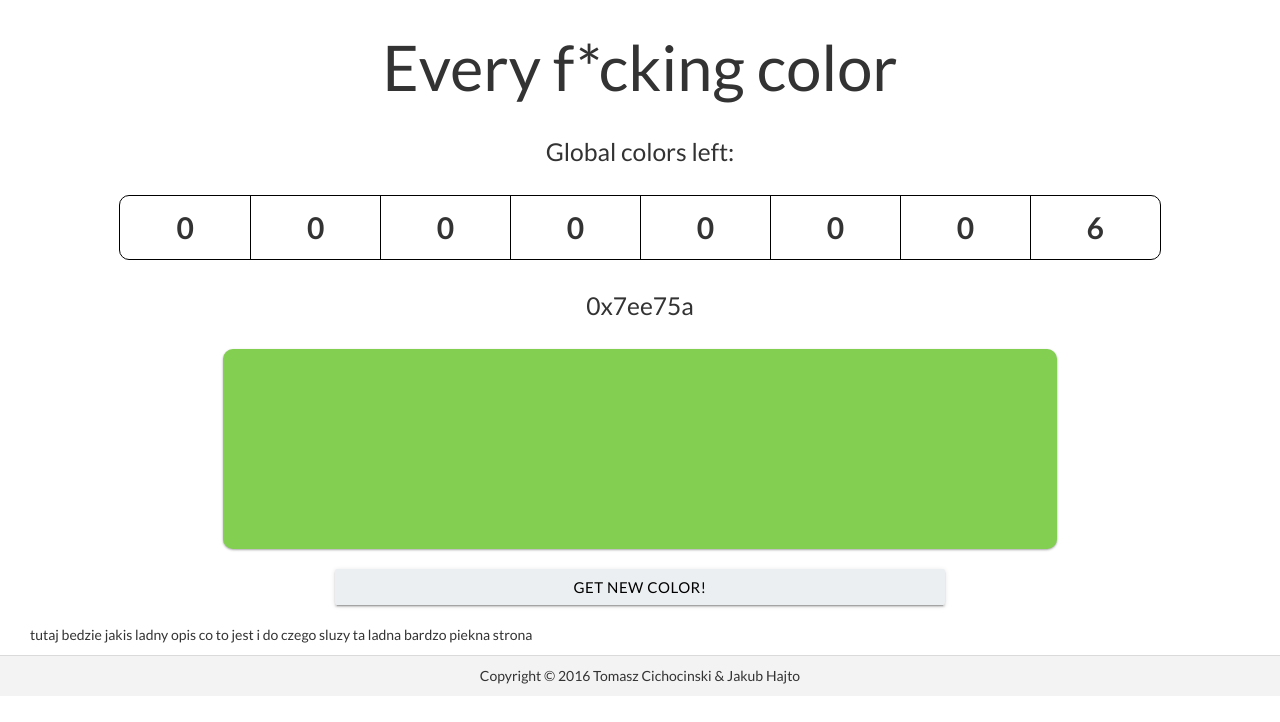
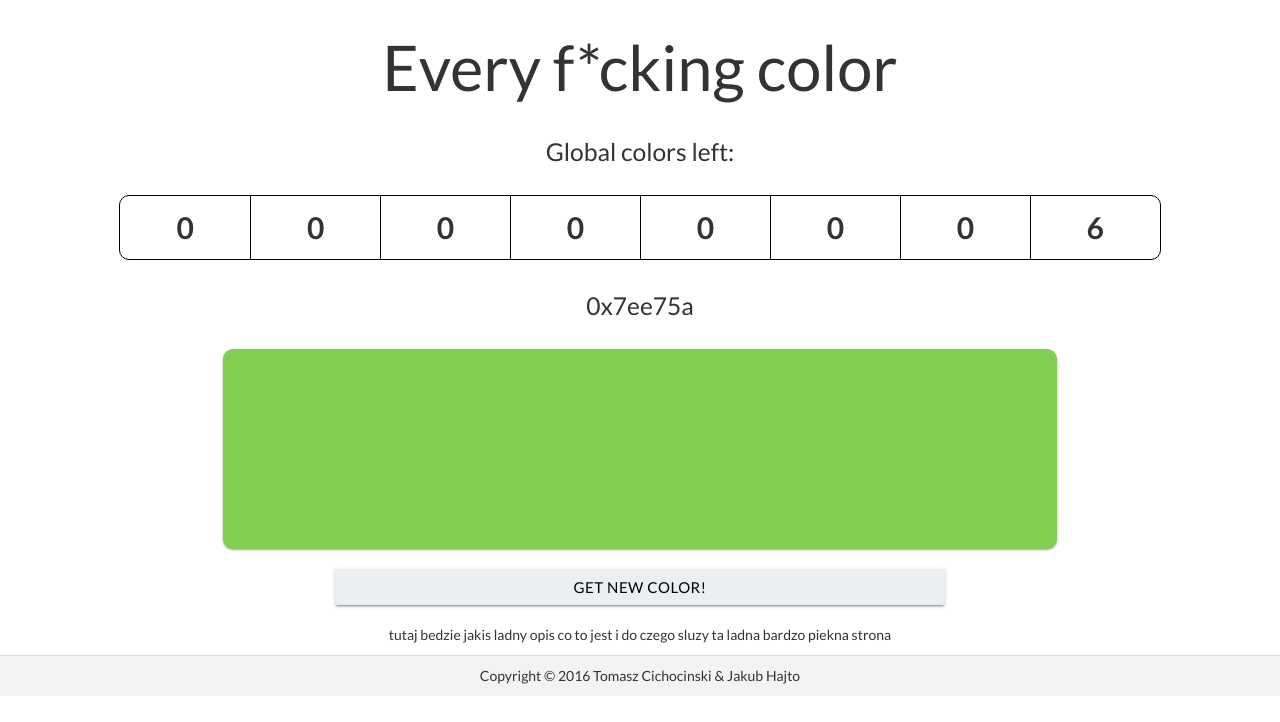
Before and after one commit to Baransu/every-hex-color-front, a React (Create React App) app: page / in a window 1280 px wide. Shown: the top 722 px of the page. Built offline with nearby package versions, Linux system fonts and the light colour scheme.

Commit message:
small change

```diff
--- a/src/App.jsx
+++ b/src/App.jsx
@@ -57,7 +57,7 @@ const AppComponent = ({color, counter}) => {
           <button className="col-xs-8 col-xs-offset-2 col-sm-6 col-sm-offset-3 btn btn-custom blue-grey lighten-5">Get new color!</button>
         </div>
 
-        <div className="col-xs-12 m-t-20">
+        <div className="col-xs-12 m-t-20 text-center">
           tutaj bedzie jakis ladny opis co to jest i do czego sluzy ta ladna bardzo piekna strona
         </div>
       </div>
```
